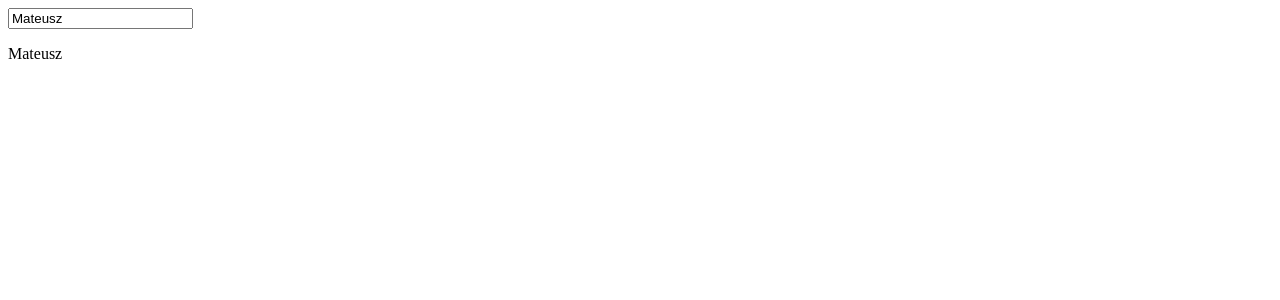
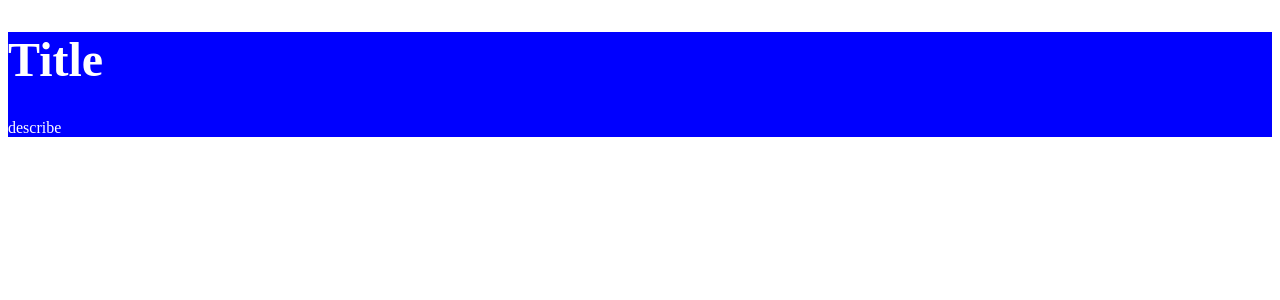
Before and after one commit to mattyl006/angular-learning, an Angular app in the folder my-first-app/: page / in a window 1280 px wide. Shown: the top 300 px of the page. Built offline with nearby package versions, Linux system fonts and the light colour scheme.

Commit message:
test scss, works

```diff
--- a/my-first-app/angular.json
+++ b/my-first-app/angular.json
@@ -119,6 +119,12 @@
           }
         }
       }
-    }},
-  "defaultProject": "my-first-app"
+    }
+  },
+  "defaultProject": "my-first-app",
+  "schematics": {
+    "@schematics/angular:component": {
+      "styleext": "scss"
+    }
+  }
 }
--- a/my-first-app/src/app/app.component.html
+++ b/my-first-app/src/app/app.component.html
@@ -1,2 +1,4 @@
-<input type="text" [(ngModel)]="name">
-<p>{{ name }}</p>
+<header class="header">
+  <h1 class="header__title">Title</h1>
+  <p class="header__describe">describe</p>
+</header>
--- /dev/null
+++ b/my-first-app/src/app/app.component.scss
@@ -0,0 +1,12 @@
+.header {
+  background-color: blue;
+
+  &__title {
+    font-size: 48px;
+    color: white;
+  }
+
+  &__describe {
+    color: white;
+  }
+}
--- a/my-first-app/src/app/app.component.ts
+++ b/my-first-app/src/app/app.component.ts
@@ -3,7 +3,7 @@ import { Component } from '@angular/core';
 @Component({
   selector: 'app-root',
   templateUrl: './app.component.html',
-  styleUrls: ['./app.component.css']
+  styleUrls: ['./app.component.scss']
 })
 export class AppComponent {
   title = 'is my-first-app';
--- a/my-first-app/src/app/app.module.ts
+++ b/my-first-app/src/app/app.module.ts
@@ -2,15 +2,13 @@ import { BrowserModule } from '@angular/platform-browser';
 import { NgModule } from '@angular/core';
 
 import { AppComponent } from './app.component';
-import {FormsModule} from '@angular/forms';
 
 @NgModule({
   declarations: [
     AppComponent
   ],
     imports: [
-        BrowserModule,
-        FormsModule
+        BrowserModule
     ],
   providers: [],
   bootstrap: [AppComponent]
```
Also changed, not shown: my-first-app/src/app/app.component.css (deleted).
